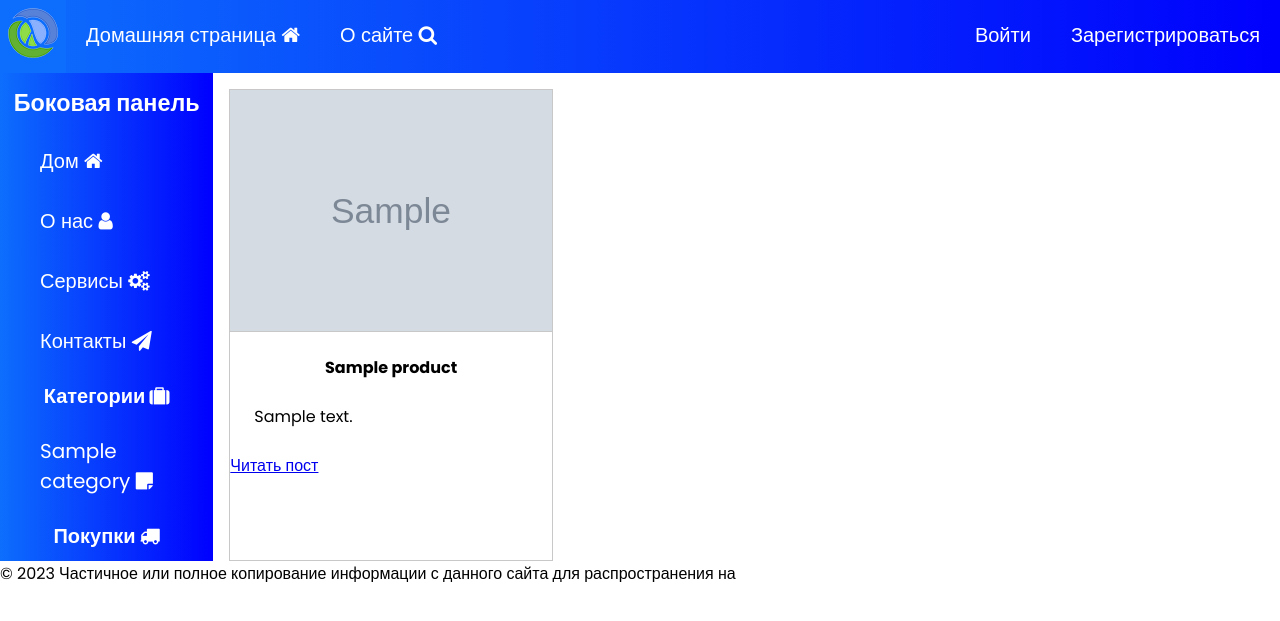
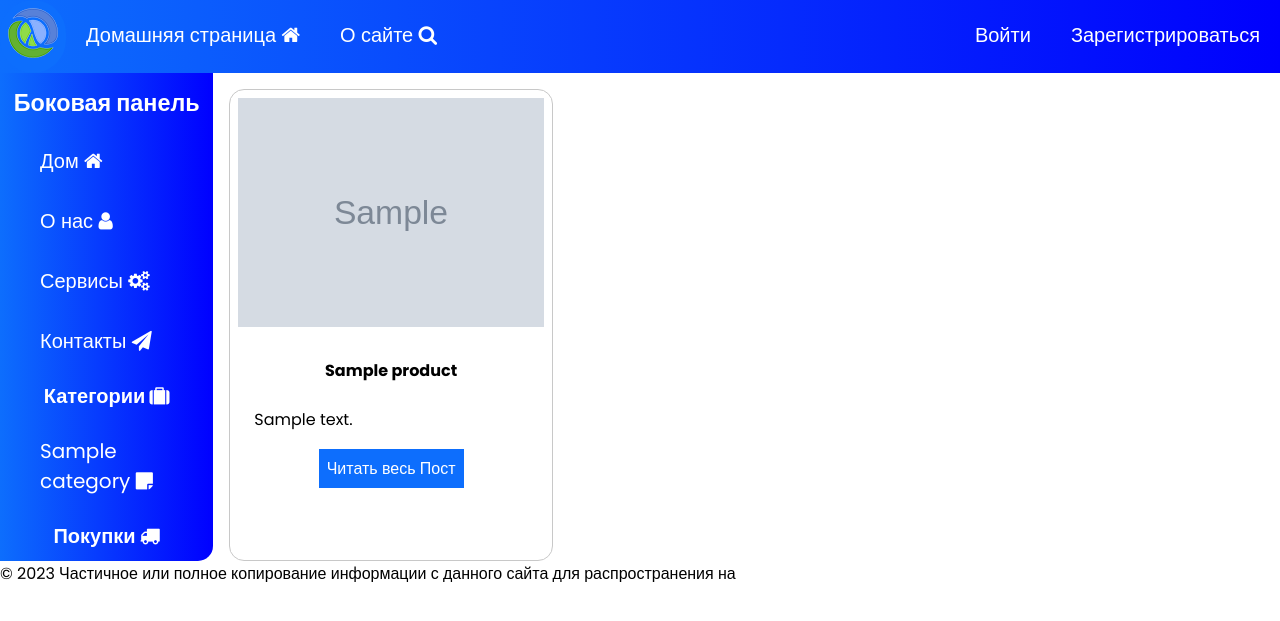
Before and after one commit to EgorKondratyev/site-shop-training, a Django app: page / in a window 1280 px wide. Shown: the top 621 px of the page. Run offline with Django 4.2, Linux system fonts and the light colour scheme; tables that the repository leaves empty hold one stand-in row (values such as "Sample post"); grey boxes marked "Sample" are stand-in pictures.

Commit message:
create read more btn

```diff
--- a/shop/home/templates/home/home.html
+++ b/shop/home/templates/home/home.html
@@ -4,15 +4,21 @@
 {% for product in products %}
 <div class="card">
     {% if product.photo %}
-    <img class="card-img" src="{{ product.photo.photo.url }}" alt="card-img">
+    <div class="card-img-container">
+        <img class="card-img" src="{{ product.photo.photo.url }}" alt="card-img">
+    </div>
     {% endif %}
 
     <div class="card-body">
         <h4 class="card-title">{{ product.name }}</h4>
         <p class="card-text">
-            {{ product.description|truncatewords_html:30|safe }}
+            {{ product.description|truncatewords_html:50|safe }}
         </p>
-        <a class="read-more" href="{{ product.get_absolute_url }}">Читать пост</a>
+        <div class="read-more-container">
+            <a class="read-more" href="{{ product.get_absolute_url }}">Читать весь Пост</a>
+        </div>
+
+
     </div>
 
 
--- a/shop/shop/static/css/style.css
+++ b/shop/shop/static/css/style.css
@@ -32,6 +32,7 @@
 }
 .nav-item:hover {
 	background: #0d6efd;
+	border-radius: 45px;
 }
 /* End Header */
 
@@ -53,6 +54,7 @@
 	background: linear-gradient(90deg, #0d6efd 0%, #0000ff 100%);
 	color: white;
 	font-size: 1.25em;
+	border-radius: 0px 0px 15px 0px;
 }
 .sidebar-title {
 	padding: 0.5em;
@@ -68,10 +70,11 @@
 	padding-left: 2em;
 	color: white;
 	text-decoration: none;
-	transition: 0.75s;
+	transition: 1s;
 }
 .sidebar-link:hover {
 	background: #0d6efd;
+	border-radius: 45px;
 }
 /* End Sidebar */
 
@@ -84,10 +87,13 @@
 .card {
 	margin: 1em 1em 0 1em;
 	border: solid 0.1px rgb(200, 200, 200);
+	border-radius: 15px;
+}
+.card-img-container {
+	padding: 0.5em;
 }
 .card-img {
 	width: 100%;
-	border-bottom: solid 0.1px rgb(200, 200, 200);
 }
 .card-title {
 	text-align: center;
@@ -96,8 +102,19 @@
 .card-text {
 	padding: 1.5em;
 }
+.read-more-container {
+	text-align: center;
+}
 .read-more {
-
+	background: #0d6efd;
+	color: white;
+	text-decoration: none;
+	padding: 0.5em;
+	transition: 1.5s;
+}
+.read-more:hover {
+	background: #0d6efd;
+	border-radius: 45px;
 }
 /* End Card */
 
```
